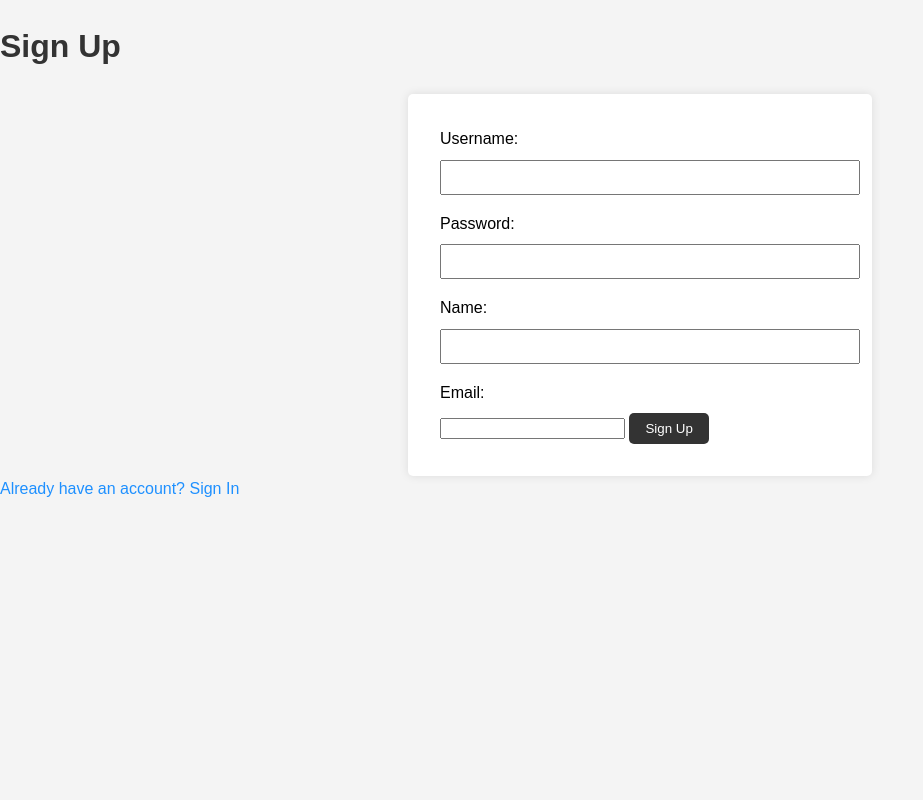
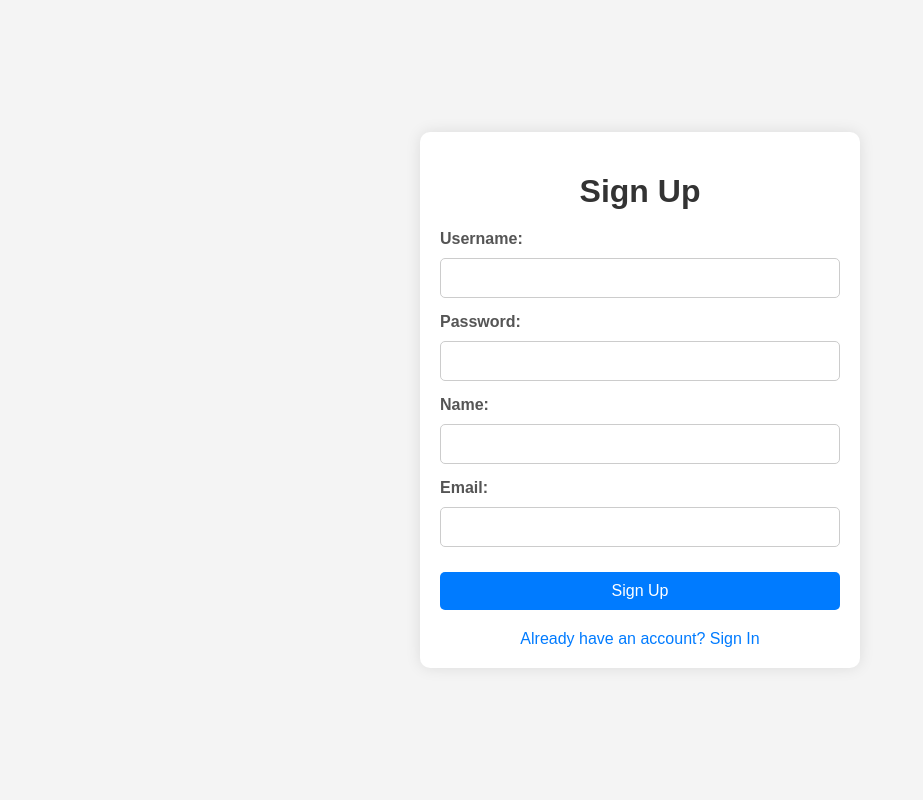
Before and after one commit to Abhirocker/AI_Recruitment_System, a Flask app: page /auth/sign_up in a window 1280 px wide. Shown: the whole page, without its empty margins (0-923 px from the left). Run offline with Flask 3, Linux system fonts and the light colour scheme.

Commit message:
sign in up css

```diff
--- /dev/null
+++ b/static/sign_up.css
@@ -0,0 +1,78 @@
+/* Global Styles */
+body {
+    font-family: Arial, sans-serif;
+    background-color: #f4f4f4;
+    margin: 0;
+    padding: 0;
+    display: flex;
+    justify-content: center;
+    align-items: center;
+    height: 100vh;
+ }
+ .container {
+    width: 100%;
+    max-width: 400px;
+    padding: 20px;
+    background-color: #fff;
+    border-radius: 10px;
+    box-shadow: 0 0 15px rgba(0, 0, 0, 0.1);
+    display: flex;
+    flex-direction: column;
+    align-items: center;
+ }
+ h1 {
+    font-size: 2em;
+    color: #333;
+    margin-bottom: 20px;
+    text-align: center;
+ }
+ form {
+    width: 100%;
+    display: flex;
+    flex-direction: column;
+ }
+ .input-group {
+    margin-bottom: 15px;
+    width: 100%;
+ }
+ label {
+    font-weight: bold;
+    margin-bottom: 5px;
+    display: block;
+    color: #555;
+ }
+ input[type="text"],
+ input[type="password"],
+ input[type="email"] {
+    width: 100%;
+    padding: 10px;
+    margin-top: 5px;
+    border: 1px solid #ccc;
+    border-radius: 5px;
+    box-sizing: border-box;
+    font-size: 1em;
+ }
+ button {
+    width: 100%;
+    padding: 10px;
+    background-color: #007BFF;
+    border: none;
+    border-radius: 5px;
+    color: white;
+    font-size: 1em;
+    cursor: pointer;
+    margin-top: 10px;
+ }
+ button:hover {
+    background-color: #0056b3;
+ }
+ .sign-in-link {
+    text-align: center;
+    margin-top: 20px;
+    color: #007BFF;
+    text-decoration: none;
+    display: block;
+ }
+ .sign-in-link:hover {
+    text-decoration: underline;
+ }
--- a/templates/sign_up.html
+++ b/templates/sign_up.html
@@ -4,22 +4,31 @@
 <meta charset="UTF-8">
 <meta name="viewport" content="width=device-width, initial-scale=1.0">
 <title>Sign Up</title>
-    <link rel="stylesheet" href="{{ url_for('static', filename='style.css') }}">
+<link rel="stylesheet" href="{{ url_for('static', filename='sign_up.css') }}">
 </head>
 <body>
+<div class="container">
 <h1>Sign Up</h1>
-    <form method="POST">
+<form method="POST" action="{{ url_for('auth.sign_up') }}">
+<div class="input-group">
 <label for="username">Username:</label>
 <input type="text" id="username" name="username" required>
+</div>
+<div class="input-group">
 <label for="password">Password:</label>
 <input type="password" id="password" name="password" required>
+</div>
+<div class="input-group">
 <label for="name">Name:</label>
 <input type="text" id="name" name="name" required>
+</div>
+<div class="input-group">
 <label for="email">Email:</label>
 <input type="email" id="email" name="email" required>
+</div>
 <button type="submit">Sign Up</button>
 </form>
-
-    <a href="{{ url_for('auth.sign_in') }}">Already have an account? Sign In</a>
+<a href="{{ url_for('auth.sign_in') }}" class="sign-in-link">Already have an account? Sign In</a>
+</div>
 </body>
 </html>
```
Also changed, not shown: static/sign_in.css (added, +95 -0 lines), static/user_dashboard.css (added, +81 -0 lines), templates/sign_in.html (+36 -3 lines), templates/user_dashboard.html (+8 -19 lines), recruitment.db, 1 other file. Lines whose indentation alone changed are shown as unchanged.
